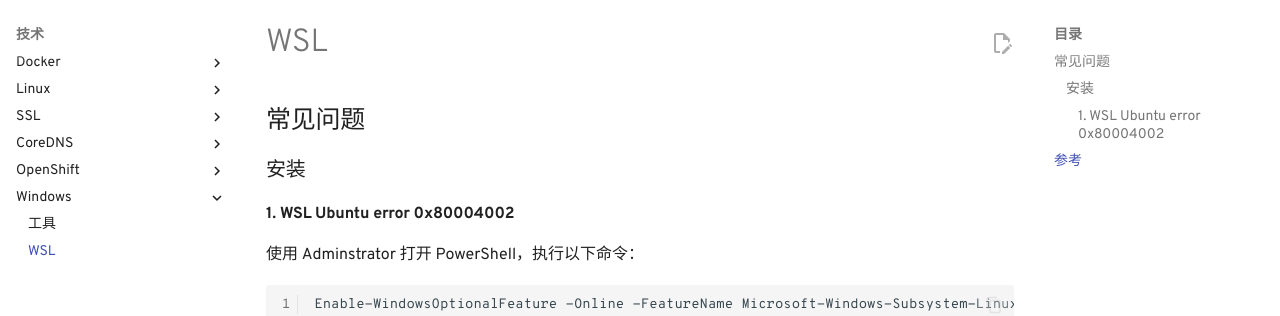
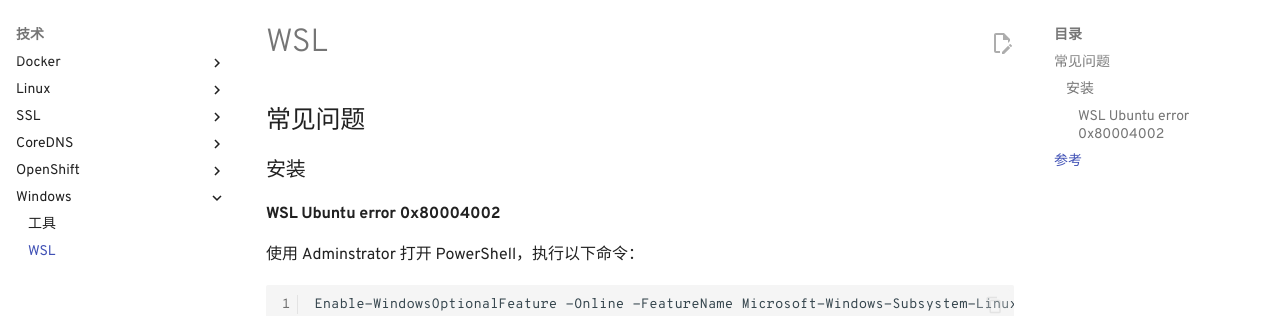
Before and after one commit to aisuhua/aisuhua.github.io, an MkDocs documentation site: the page built from docs/windows/wsl.md, in a window 1280 px wide. Shown: the part 123-439 px from the top of the page. Built offline with MkDocs 1.6.1 and Material for MkDocs 9.7.7, drawn with Linux system fonts in a browser that asks for light colours; comment, search, counter and statistics services are not loaded.

Commit message:
Update wsl.md

```diff
--- a/docs/windows/wsl.md
+++ b/docs/windows/wsl.md
@@ -4,7 +4,7 @@
 
 ### 安装
 
-#### 1. WSL Ubuntu error 0x80004002
+#### WSL Ubuntu error 0x80004002
 
 使用 Adminstrator 打开 PowerShell，执行以下命令：
 
```
